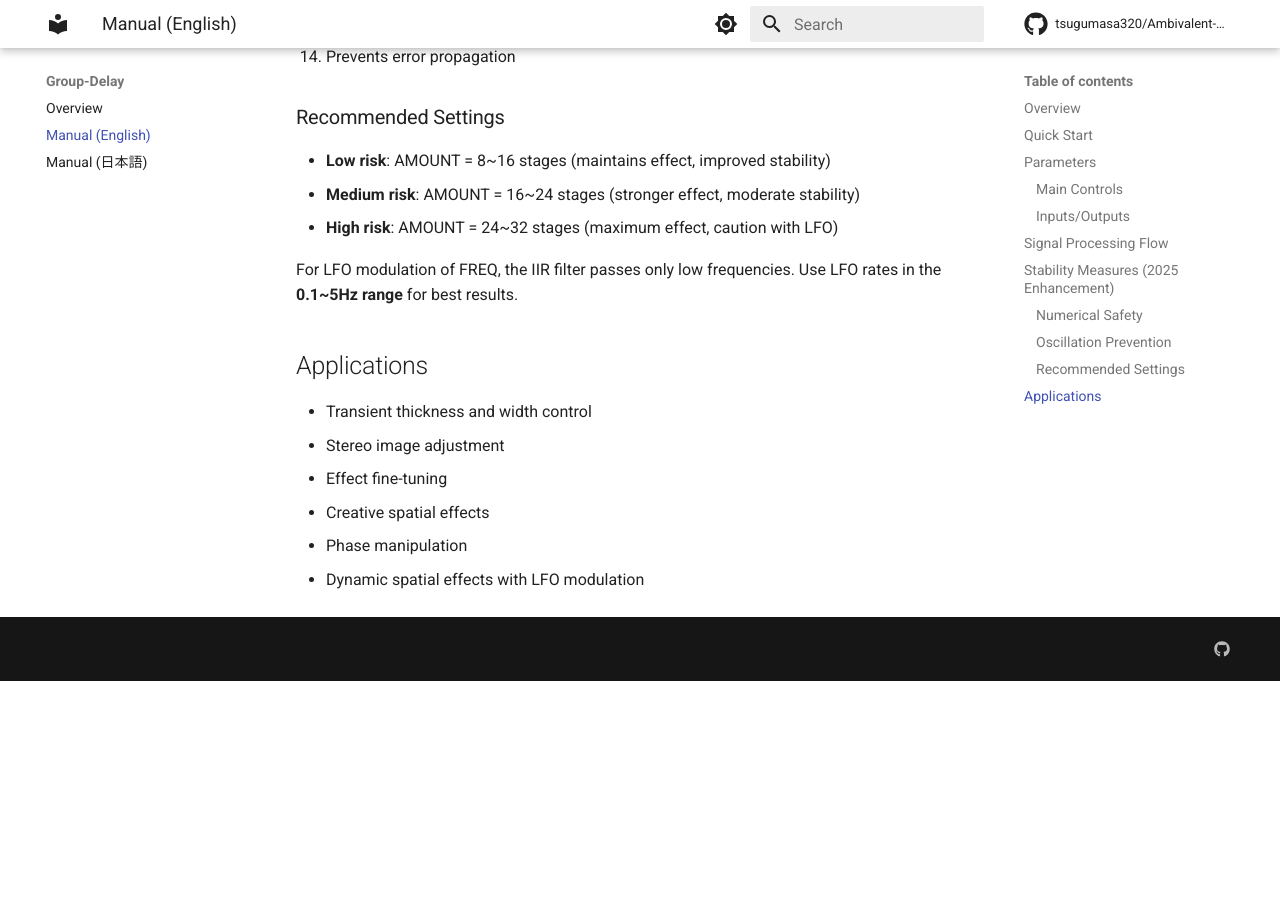
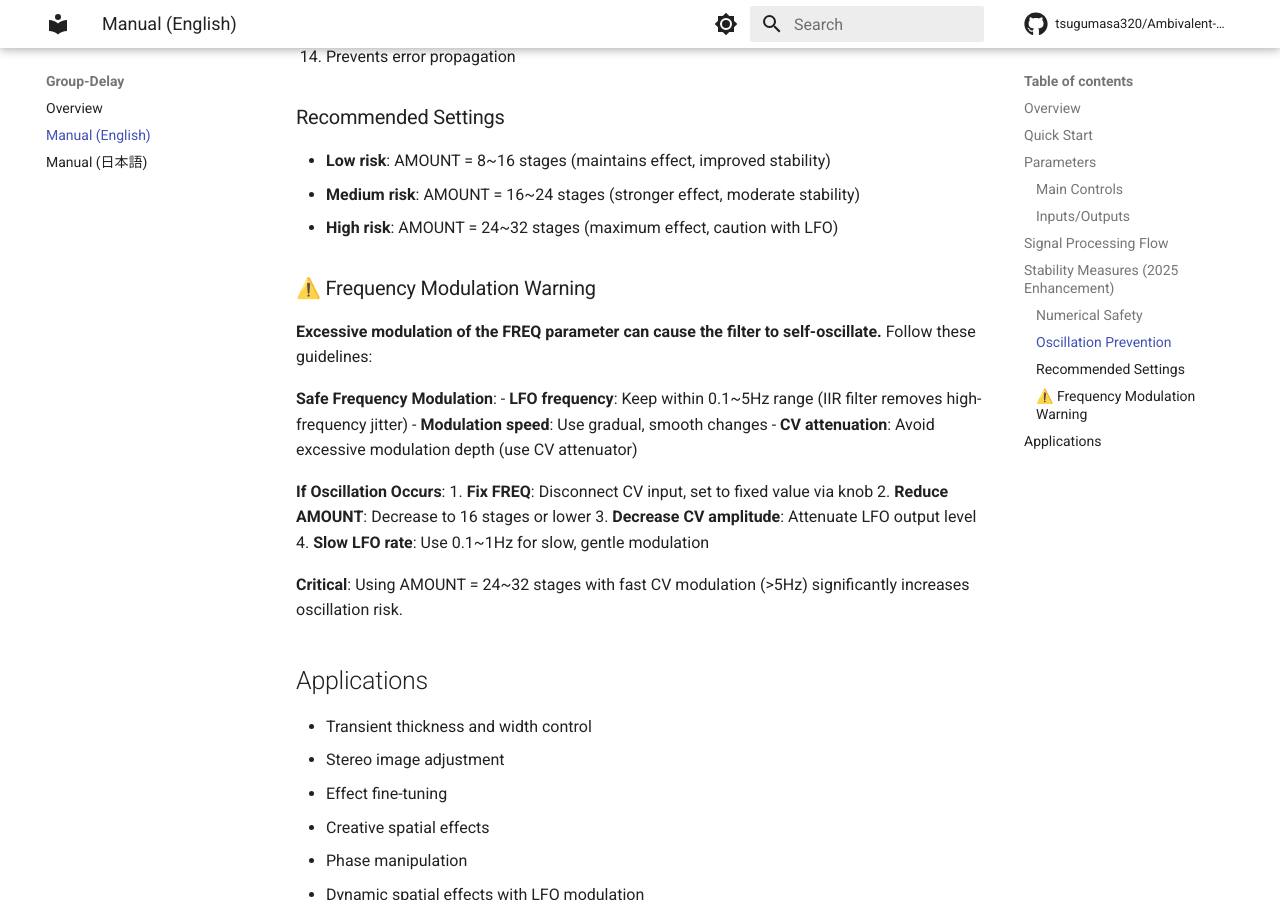
Before and after one commit to tsugumasa320/Ambivalent-Instruments-Manual, an MkDocs documentation site: the page built from docs/group-delay/manual.md, in a window 1280 px wide and 900 px high, scrolled down 2602 px. Built offline with MkDocs 1.6.1 and Material for MkDocs 9.7.7, drawn with Linux system fonts in a browser that asks for light colours; comment, search, counter and statistics services are not loaded; before the commit the page ends 3283 px from its top, so only the background shows below that.

Commit message:
Add frequency modulation oscillation warning to GroupDelay manual
- Add detailed warning about excessive FREQ parameter modulation
- List safe modulation guidelines (LFO 0.1~5Hz, gradual changes)
- Provide troubleshooting steps if oscillation occurs
- Highlight risk with high AMOUNT settings (24-32 stages)
- Apply to both Japanese and English versions

```diff
--- a/docs/group-delay/manual.md
+++ b/docs/group-delay/manual.md
@@ -96,7 +96,22 @@ Multiple safeguards ensure stable group delay operation:
 - **Medium risk**: AMOUNT = 16~24 stages (stronger effect, moderate stability)
 - **High risk**: AMOUNT = 24~32 stages (maximum effect, caution with LFO)
 
-For LFO modulation of FREQ, the IIR filter passes only low frequencies. Use LFO rates in the **0.1~5Hz range** for best results.
+### ⚠️ Frequency Modulation Warning
+
+**Excessive modulation of the FREQ parameter can cause the filter to self-oscillate.** Follow these guidelines:
+
+**Safe Frequency Modulation**:
+- **LFO frequency**: Keep within 0.1~5Hz range (IIR filter removes high-frequency jitter)
+- **Modulation speed**: Use gradual, smooth changes
+- **CV attenuation**: Avoid excessive modulation depth (use CV attenuator)
+
+**If Oscillation Occurs**:
+1. **Fix FREQ**: Disconnect CV input, set to fixed value via knob
+2. **Reduce AMOUNT**: Decrease to 16 stages or lower
+3. **Decrease CV amplitude**: Attenuate LFO output level
+4. **Slow LFO rate**: Use 0.1~1Hz for slow, gentle modulation
+
+**Critical**: Using AMOUNT = 24~32 stages with fast CV modulation (>5Hz) significantly increases oscillation risk.
 
 ## Applications
 
```
Also changed, not shown: docs/group-delay/manual_jp.md (+16 -1 lines).
